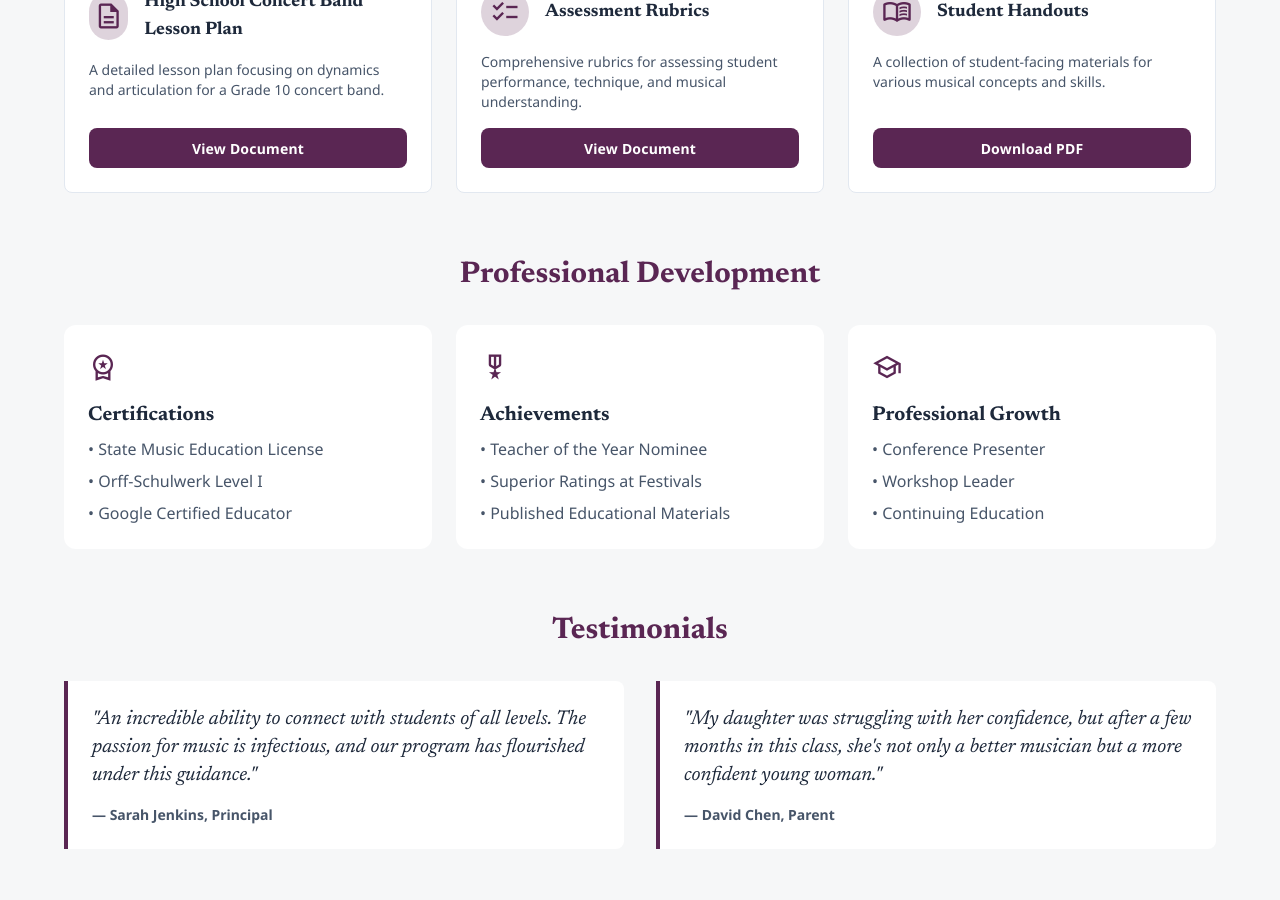
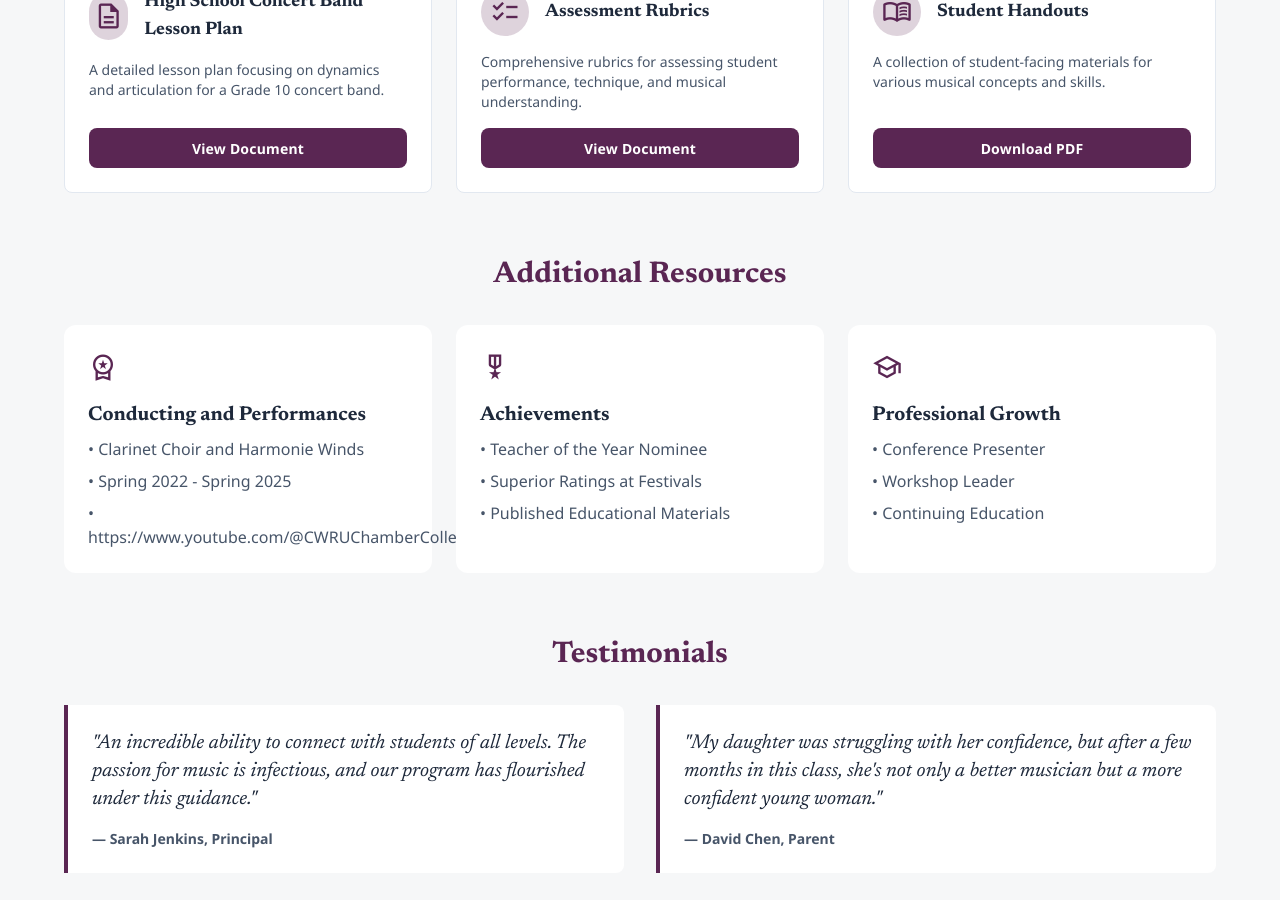
Before and after one commit to emmabentleymusic/emmabentleymusic.github.io, a Jekyll site: the page built from teaching-portfolio.markdown, in a window 1280 px wide and 900 px high, scrolled down 814 px. Built offline with Jekyll 4.4.1, drawn with Linux system fonts in a browser that asks for light colours; nearby versions of some CDN libraries.

Commit message:
add link (kinda)

```diff
--- a/teaching-portfolio.markdown
+++ b/teaching-portfolio.markdown
@@ -81,15 +81,15 @@ subtitle: A showcase of my dedication to fostering musical excellence. Here you'
 </section>
 
 <section class="mb-16">
-    <h2 class="font-display text-3xl font-bold text-primary dark:text-secondary mb-8 text-center">Professional Development</h2>
+    <h2 class="font-display text-3xl font-bold text-primary dark:text-secondary mb-8 text-center">Additional Resources</h2>
     <div class="grid grid-cols-1 md:grid-cols-3 gap-6">
         <div class="bg-white dark:bg-card-dark rounded-xl p-6">
             <span class="material-symbols-outlined text-primary dark:text-secondary text-3xl mb-4">workspace_premium</span>
-            <h3 class="font-display text-xl font-bold mb-2">Certifications</h3>
+            <h3 class="font-display text-xl font-bold mb-2">Conducting and Performances</h3>
             <ul class="space-y-2 text-slate-600 dark:text-slate-400">
-                <li>• State Music Education License</li>
-                <li>• Orff-Schulwerk Level I</li>
-                <li>• Google Certified Educator</li>
+                <li>• Clarinet Choir and Harmonie Winds</li>
+                <li>• Spring 2022 - Spring 2025</li>
+                <li>• https://www.youtube.com/@CWRUChamberCollective</li>
             </ul>
         </div>
 
```
